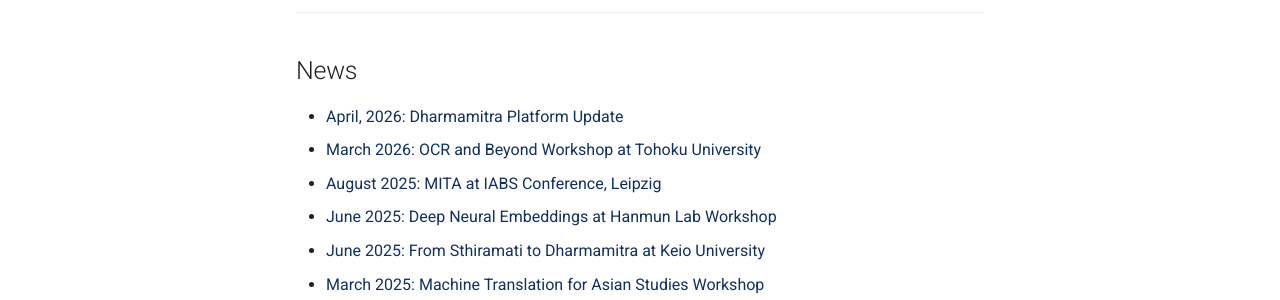
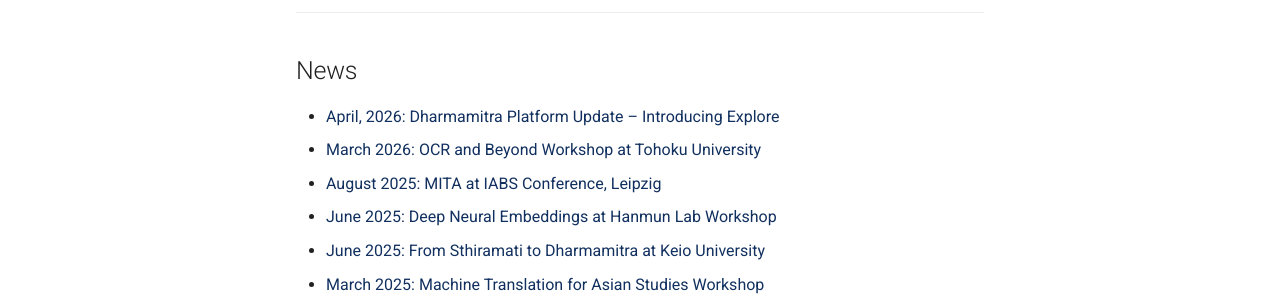
Before and after one commit to dharmamitra/dharmamitra-guides, an MkDocs documentation site: the page built from docs/index.md, in a window 1280 px wide and 1336 px high. Shown: the part 836-1136 px from the top of the window. Built offline with MkDocs 1.6.1 and Material for MkDocs 9.7.7, drawn with Linux system fonts in a browser that asks for light colours.

Commit message:
Update index.md

```diff
--- a/docs/index.md
+++ b/docs/index.md
@@ -16,7 +16,7 @@
 ## News
 
 <!-- Each news item links to its section in news.md -->
-- [April, 2026: Dharmamitra Platform Update](news.md#April-2026-Dharmamitra-Platform-Update)
+- [April, 2026: Dharmamitra Platform Update – Introducing Explore](news.md#April-2026-Dharmamitra-Platform-Update–Introducing-Explore)
 - [March 2026: OCR and Beyond Workshop at Tohoku University](news.md#OCR-and-Beyond-Workshop-at-Tohoku-University)
 - [August 2025: MITA at IABS Conference, Leipzig](news.md#august-2025-mita-at-iabs-conference-leipzig)
 - [June 2025: Deep Neural Embeddings at Hanmun Lab Workshop](news.md#june-2025-deep-neural-embeddings-at-hanmun-lab-workshop)
```
